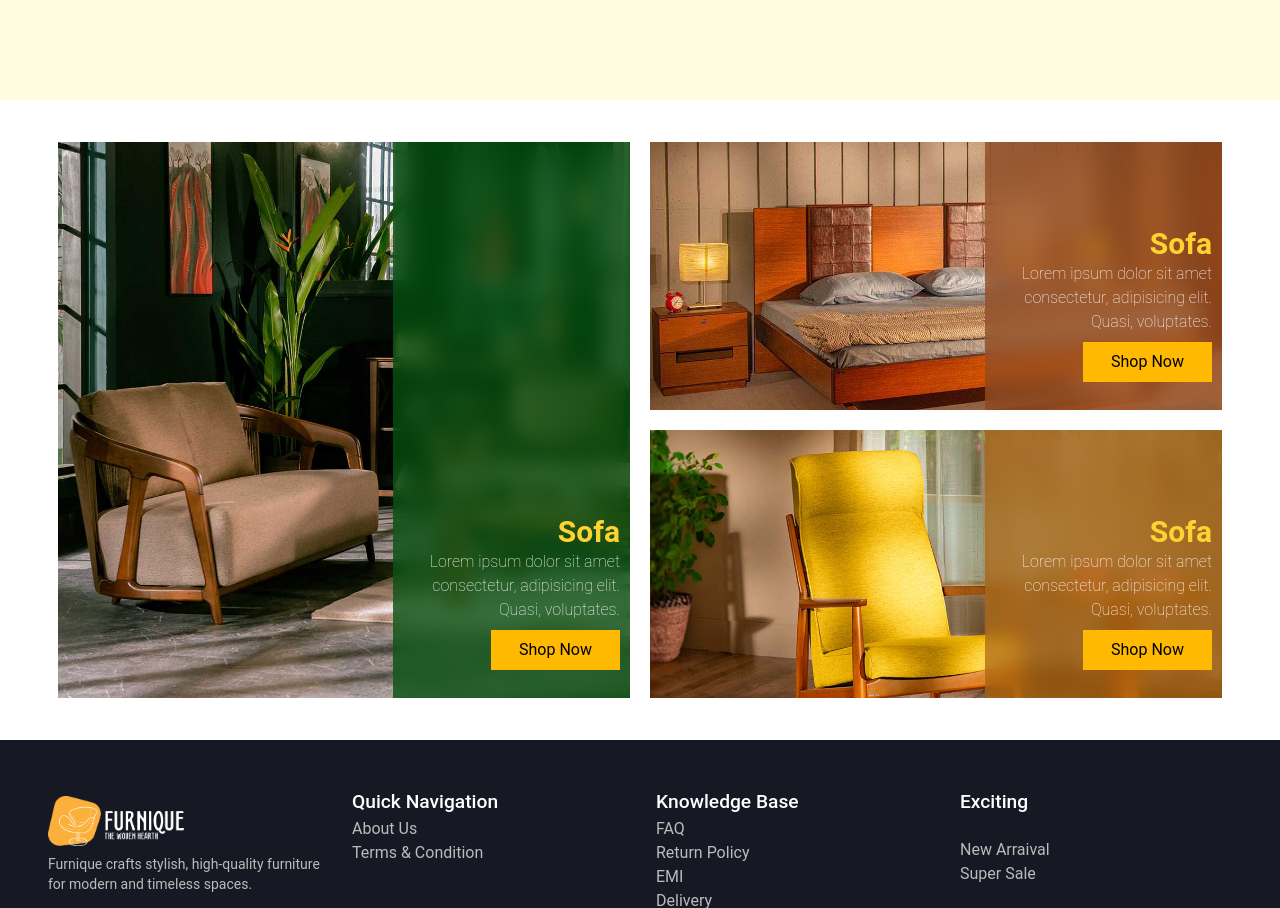
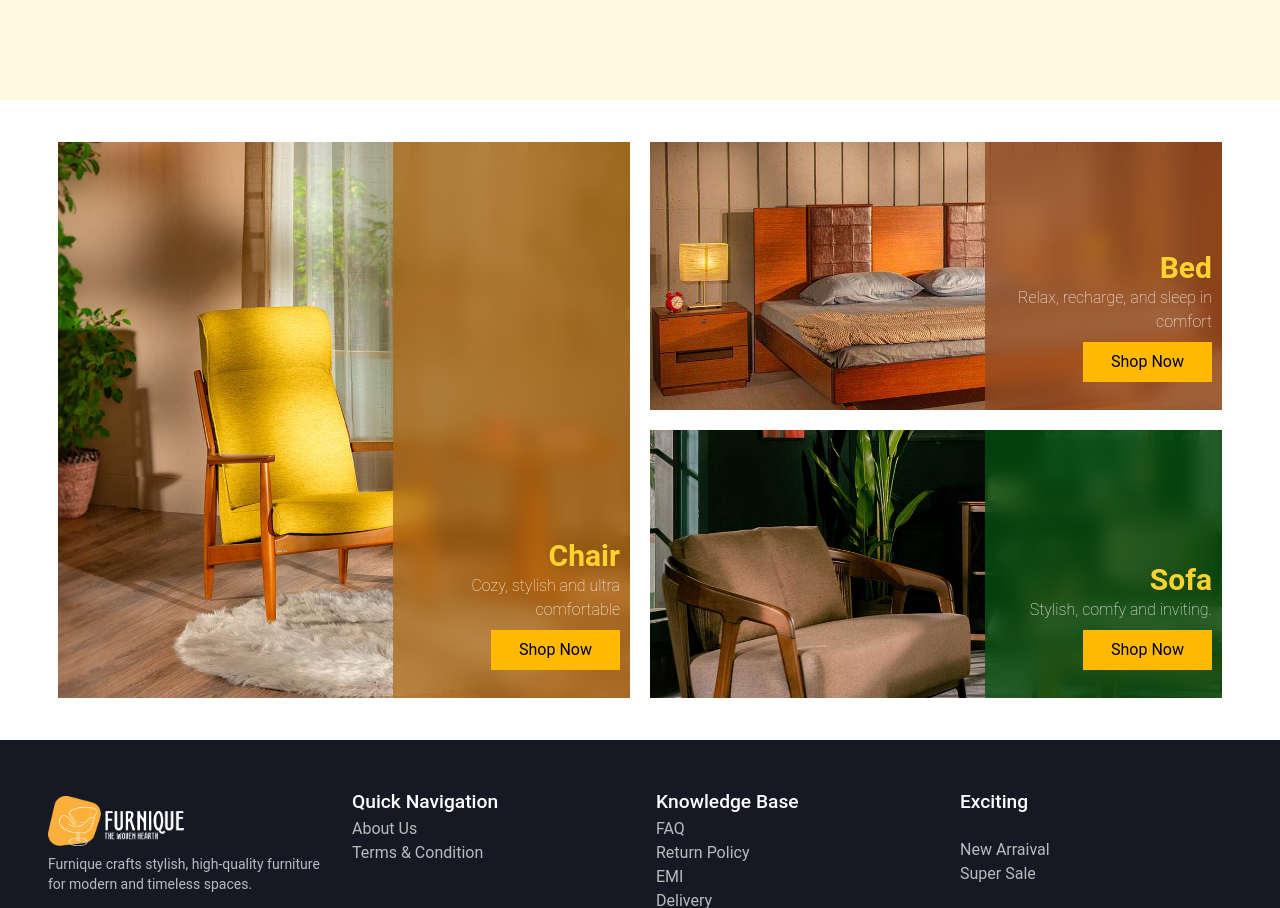
Before and after one commit to mohammad-aarif/Furnique-Client, a React (Vite) app: page / in a window 1280 px wide. Shown: the part 700-1608 px from the top of the page. Built offline with nearby package versions, Linux system fonts and the light colour scheme.

Commit message:
Hot Categories Update

```diff
--- /dev/null
+++ b/src/Components/Catagories/CatBanner.jsx
@@ -0,0 +1,16 @@
+import ShopNow from '../Buttons/ShopNow/ShopNow';
+
+const CatBanner = ({className, bg, img, title, desc, link}) => {
+    return (
+        <div className={`relative z-10 ${className}`}>
+            <div className={`overlay ${bg}`}>
+                <h2 className='text-3xl font-bold text-amber-300'>{title}</h2>
+                <p className='text-xsm'>{desc}</p>
+                <ShopNow link={link}/>
+            </div>
+            <img src={img} alt={title} />
+        </div>
+    );
+};
+
+export default CatBanner;
--- a/src/Pages/Error/Error.jsx
+++ b/src/Pages/Error/Error.jsx
@@ -1,30 +1,6 @@
 const Error = () => {
     return (
-      <div className="flex h-96 md:flex-row gap-4 p-4">
-      {/* Large Image on the Left */}
-      <div className="w-full md:w-1/2">
-      <h1>sofa</h1>
-        <img
-          src="/src/assets/sofa.jpg"
-          alt="Large"
-          className="h-full object-cover rounded-lg"
-        />
-      </div>
-
-      {/* Right Column with Two Smaller Images */}
-      <div className="w-full md:w-1/2 flex flex-col gap-4">
-        <img
-          src="/src/assets/sofa.jpg"
-          alt="Small 1"
-          className="w-full h-1/2 object-cover rounded-lg"
-        />
-        <img
-          src="/src/assets/sofa.jpg"
-          alt="Small 2"
-          className="w-full h-1/2 object-cover rounded-lg"
-        />
-      </div>
-    </div>
+      <>error</>
     );
 };
 
--- a/src/Pages/Home/Hot Catagory/HotCategories.jsx
+++ b/src/Pages/Home/Hot Catagory/HotCategories.jsx
@@ -1,33 +1,34 @@
 import ShopNow from '../../../Components/Buttons/ShopNow/ShopNow';
+import CatBanner from '../../../Components/Catagories/CatBanner';
 import './hotcategories.css'
 const HotCategories = () => {
     return (
         <div className="hot-categories py-8 px-12 flex-col md:flex-row">
-            <div className="relative z-10">
-                <div className="overlay bg-[#03500fc4]">
-                    <h2 className='text-3xl font-bold text-amber-300'>Sofa</h2>
-                    <p>Lorem ipsum dolor sit amet consectetur, adipisicing elit. Quasi, voluptates.</p>
-                    <ShopNow link='/'/>
-                </div>
-                <img src="/src/assets/sofa.jpg" alt="" />
-            </div>
+            <CatBanner
+                    className=""
+                    bg='bg-[#ab6510b3]'
+                    img = '/src/assets/easy-chair.jpg'
+                    title = 'Chair'
+                    desc = 'Cozy, stylish and ultra comfortable'
+                    link = '/'
+                    />
             <div className="flex-col">
-                <div className="h-1/2 relative z-10">
-                    <div className="overlay bg-[#8f4b21c1]">
-                        <h2 className='text-3xl font-bold text-amber-300'>Sofa</h2>
-                        <p>Lorem ipsum dolor sit amet consectetur, adipisicing elit. Quasi, voluptates.</p>
-                        <ShopNow link='/'/>
-                    </div>
-                    <img src="/src/assets/bed.jpg" alt="" />
-                </div>
-                <div className="h-1/2 relative z-10">
-                    <div className="overlay bg-[#ab6510b3]">
-                        <h2 className='text-3xl font-bold text-amber-300'>Sofa</h2>
-                        <p>Lorem ipsum dolor sit amet consectetur, adipisicing elit. Quasi, voluptates.</p>
-                        <ShopNow link='/'/>
-                    </div>
-                    <img src="/src/assets/easy-chair.jpg" alt="" />
-                </div>
+                <CatBanner
+                    className="h-1/2"
+                    bg='bg-[#8f4b21c1]'
+                    img = '/src/assets/bed.jpg'
+                    title = 'Bed'
+                    desc = 'Relax, recharge, and sleep in comfort'
+                    link = '/'
+                    />
+                <CatBanner
+                    className="h-1/2"
+                    bg='bg-[#03500fc4]'
+                    img = '/src/assets/sofa.jpg'
+                    title = 'Sofa'
+                    desc = 'Stylish, comfy and inviting.'
+                    link = '/products'
+                    />
             </div>
         </div>
     );
```
